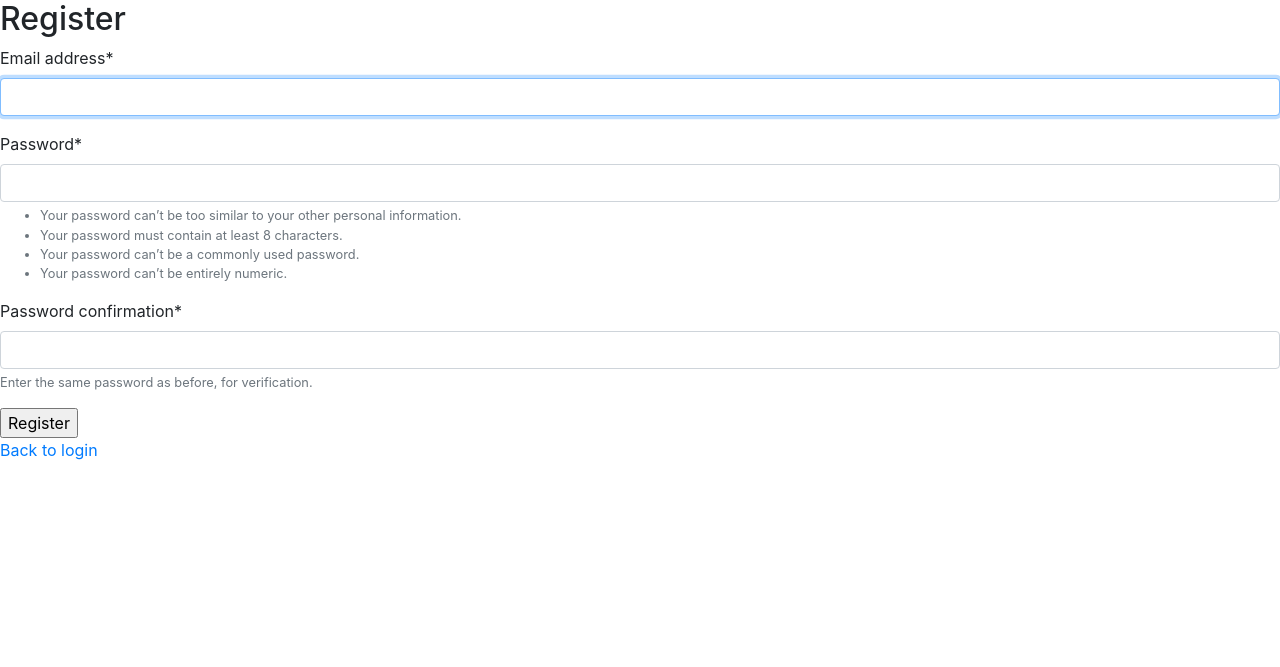
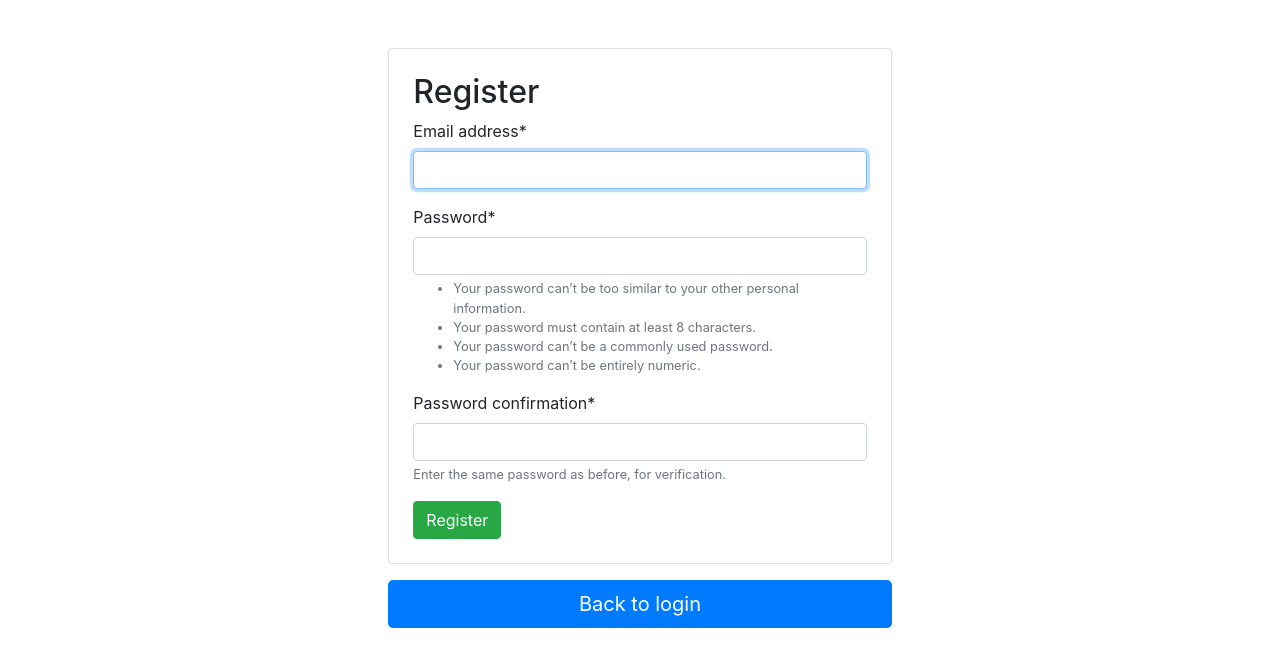
Before and after one commit to obakeng-develops/vitalio, a Django app: page /_/register/admin in a window 1280 px wide. Shown: the top 667 px of the page. Run offline with Django 3.2, Linux system fonts and the light colour scheme; some libraries are stand-ins or nearby versions.

Commit message:
Made further change to admin registration page. Added a card styling.

```diff
--- a/vitalio/account/templates/account/register_admin.html
+++ b/vitalio/account/templates/account/register_admin.html
@@ -4,13 +4,19 @@
 {% block title %} Welcome Admin {% endblock %}
 
 {% block content %}
-<h2>Register</h2>
-
-<form method="post">
-    {% csrf_token %}
-    {{form|crispy}}
-    <input type="submit" value="Register">
-</form>
-
-<a href="{% url 'login' %}">Back to login</a>
+<div class="container-fluid">
+    <div class="row justify-content-center">
+        <div class="col-md-5">
+            <div class="card px-4 py-4 mt-5">
+                <h2>Register</h2>
+                <form method="post">
+                    {% csrf_token %}
+                    {{form|crispy}}
+                    <input type="submit" value="Register" class="btn btn-success">
+                </form>
+            </div>
+            <a href="{% url 'login' %}" class="btn btn-lg btn-primary my-3 w-100">Back to login</a>
+        </div>
+    </div>
+</div>
 {% endblock %}
```
